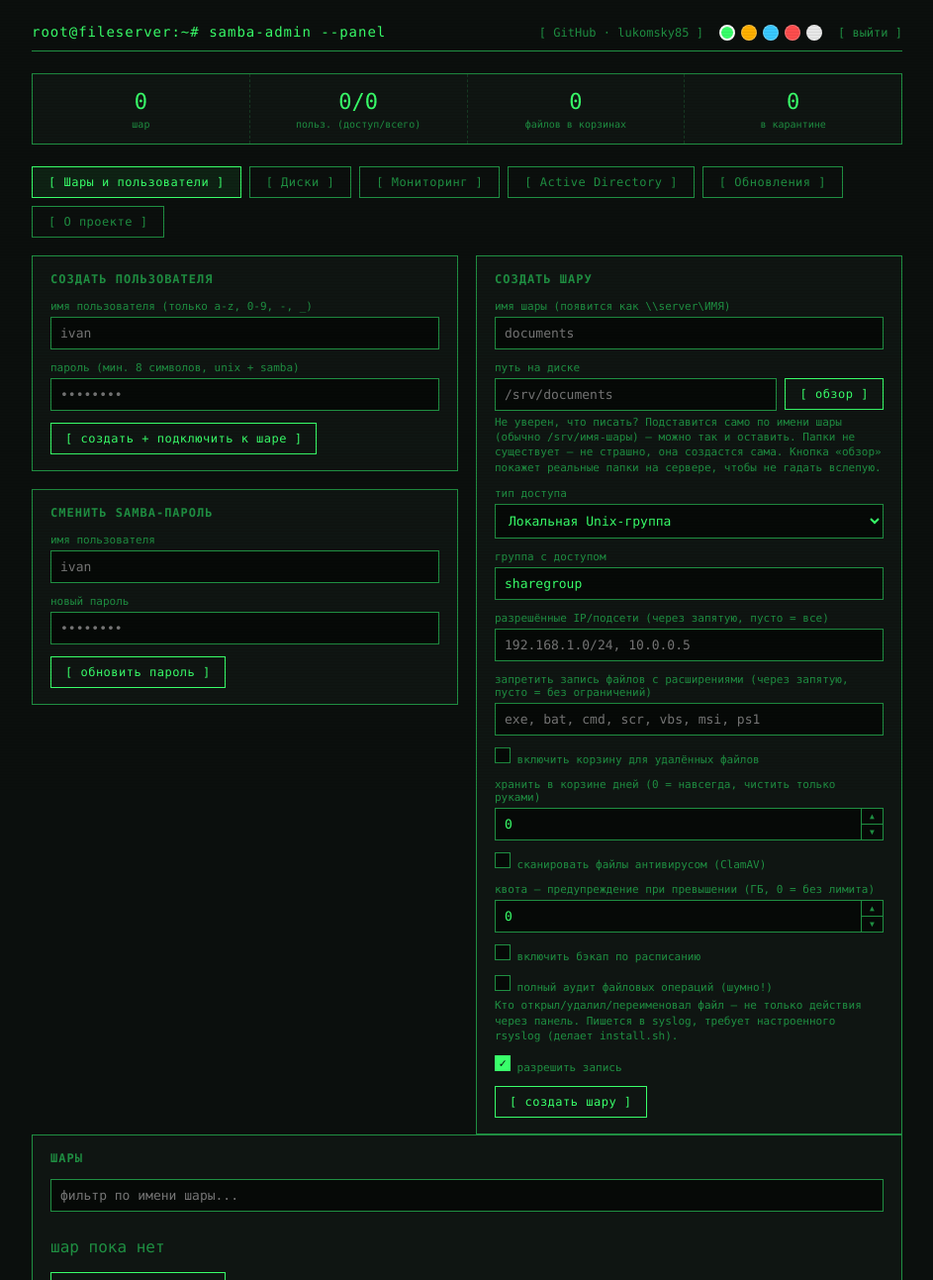
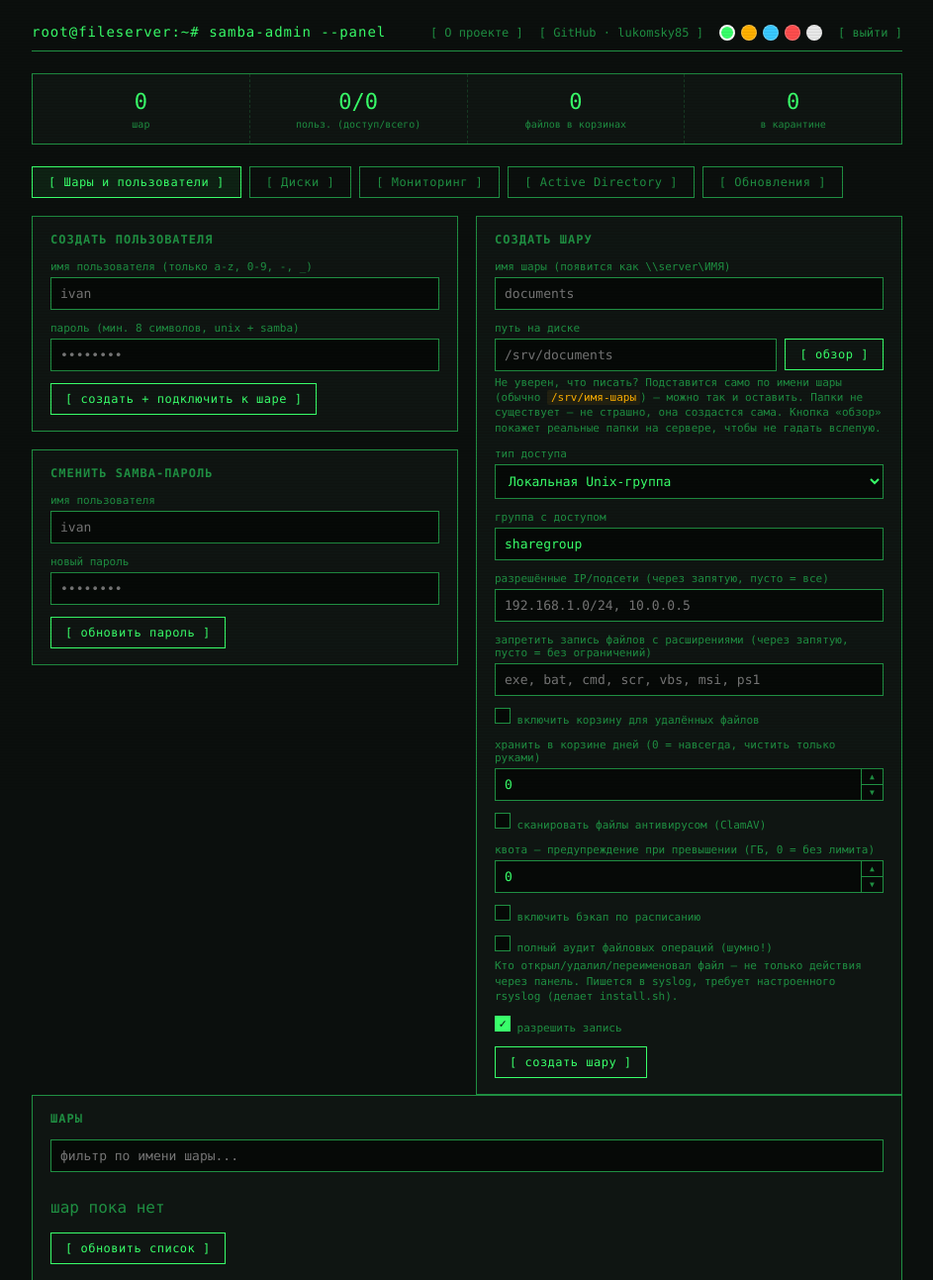
Before and after one commit to lukomsky85/samba-admin-panel, a Flask app: page / in a window 1280 px wide. Shown: the top 1293 px of the page at 99% size, without its empty margins (168-1111 px from the left). Run offline with Flask 3, Linux system fonts and the light colour scheme; the visitor is signed in with stand-in values (Sample User, id 1); parts of the project's set-up code (start-up, migrations or seed data) failed here and were passed over.

Commit message:
Release v1.2.13

```diff
--- a/templates/index.html
+++ b/templates/index.html
@@ -77,6 +77,13 @@
   header a { color: var(--fg-dim); font-size: 12px; text-decoration: none; }
   header a:hover { color: var(--red); }
 
+  /* Обычные ссылки в контенте (не в шапке) — по умолчанию браузер рисует
+     их синим, что выбивается из зелёной терминальной темы полностью. */
+  a { color: var(--fg); text-decoration: underline; transition: color 0.15s ease; }
+  a:visited { color: var(--fg); }
+  a:hover { color: var(--amber); }
+  code { color: var(--amber); background: rgba(255,176,0,0.08); padding: 1px 4px; border-radius: 2px; }
+
   .grid { column-count: 2; column-gap: 18px; }
   @media (max-width: 760px) { .grid { column-count: 1; } }
 
@@ -301,6 +308,7 @@
   <header>
     <h1>root@fileserver:~# samba-admin --panel</h1>
     <div class="row" style="gap:16px;">
+      <a href="#" onclick="showTab('about'); return false;" title="о проекте">[ О проекте ]</a>
       <a href="https://github.com/lukomsky85/samba-admin-panel" target="_blank" rel="noopener" title="исходный код на GitHub">[ GitHub · lukomsky85 ]</a>
       <div class="theme-picker" id="theme-picker" title="цветовая тема">
         <span class="theme-dot" data-theme="green" style="background:#39ff6a;" onclick="setTheme('green')"></span>
@@ -326,7 +334,6 @@
     <button class="tab-btn" id="tabbtn-monitor" onclick="showTab('monitor')">[ Мониторинг ]</button>
     <button class="tab-btn" id="tabbtn-ad" onclick="showTab('ad')">[ Active Directory ]</button>
     <button class="tab-btn" id="tabbtn-updates" onclick="showTab('updates')">[ Обновления ]</button>
-    <button class="tab-btn" id="tabbtn-about" onclick="showTab('about')">[ О проекте ]</button>
   </div>
 
   <div class="grid tab-content tab-content-active" id="tab-shares">
@@ -2592,7 +2599,8 @@ function showTab(tabName) {
   document.querySelectorAll('.tab-content').forEach(el => el.classList.remove('tab-content-active'));
   document.getElementById('tab-' + tabName).classList.add('tab-content-active');
   document.querySelectorAll('.tab-btn').forEach(b => b.classList.remove('tab-active'));
-  document.getElementById('tabbtn-' + tabName).classList.add('tab-active');
+  const btn = document.getElementById('tabbtn-' + tabName);
+  if (btn) btn.classList.add('tab-active');
   currentTab = tabName;
 
   if (tabName === 'monitor') {
```
